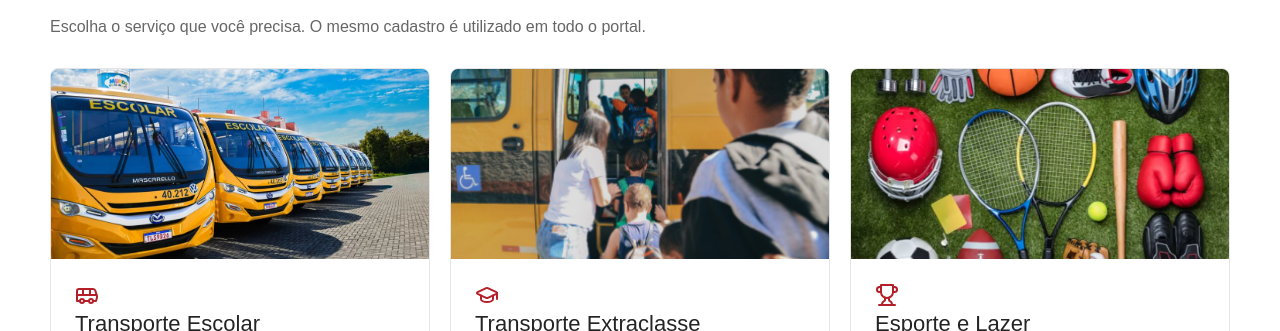
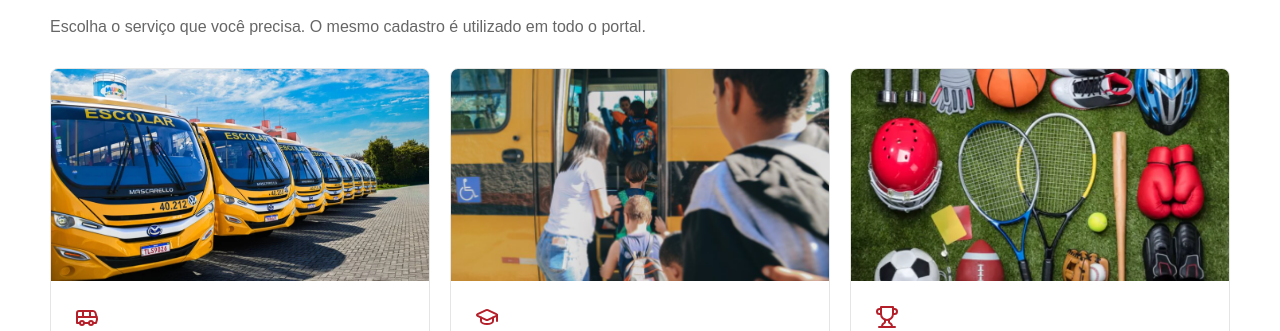
Before and after one commit to luanmagalhaes2464-sys/transporte_esporte_vicosa, a Next.js app: page / in a window 1280 px wide. Shown: the part 724-1055 px from the top of the page. Built offline with nearby package versions, Linux system fonts and the light colour scheme; no server answers; the database is empty.

Commit message:
fix: improve service image framing

```diff
--- a/src/app/globals.css
+++ b/src/app/globals.css
@@ -41,7 +41,7 @@ button, input, select, textarea { font: inherit; }
 .section-lead { color:var(--muted); margin:0 0 28px; max-width:720px; line-height:1.6; }
 .service-grid { display:grid; grid-template-columns:repeat(3, 1fr); gap:20px; }
 .service-card { border:1px solid var(--border); background:white; overflow:hidden; border-radius:8px; }
-.service-image { height:190px; background:#ddd center/cover no-repeat; }
+.service-image { width:100%; aspect-ratio:16/9; background-color:#eee; background-size:cover; background-repeat:no-repeat; }
 .service-body { padding:24px; }
 .service-body h3 { margin:0 0 10px; font-size:22px; }
 .service-body p { color:var(--muted); line-height:1.55; min-height:72px; }
@@ -117,3 +117,7 @@ th { background:#fafafa; color:#555; font-weight:700; }
 .footer-brand .brand-lockup > div:last-child > div:first-child { color:#fff; }
 .footer-brand .brand-subtitle { color:#d3d3d3 !important; }
 @media (max-width:600px) { .app-header-inner { padding:0 14px; } }
+
+.service-image-school { background-position:center 52%; }
+.service-image-extra { background-position:center 48%; }
+.service-image-sport { background-position:center 50%; }
```
